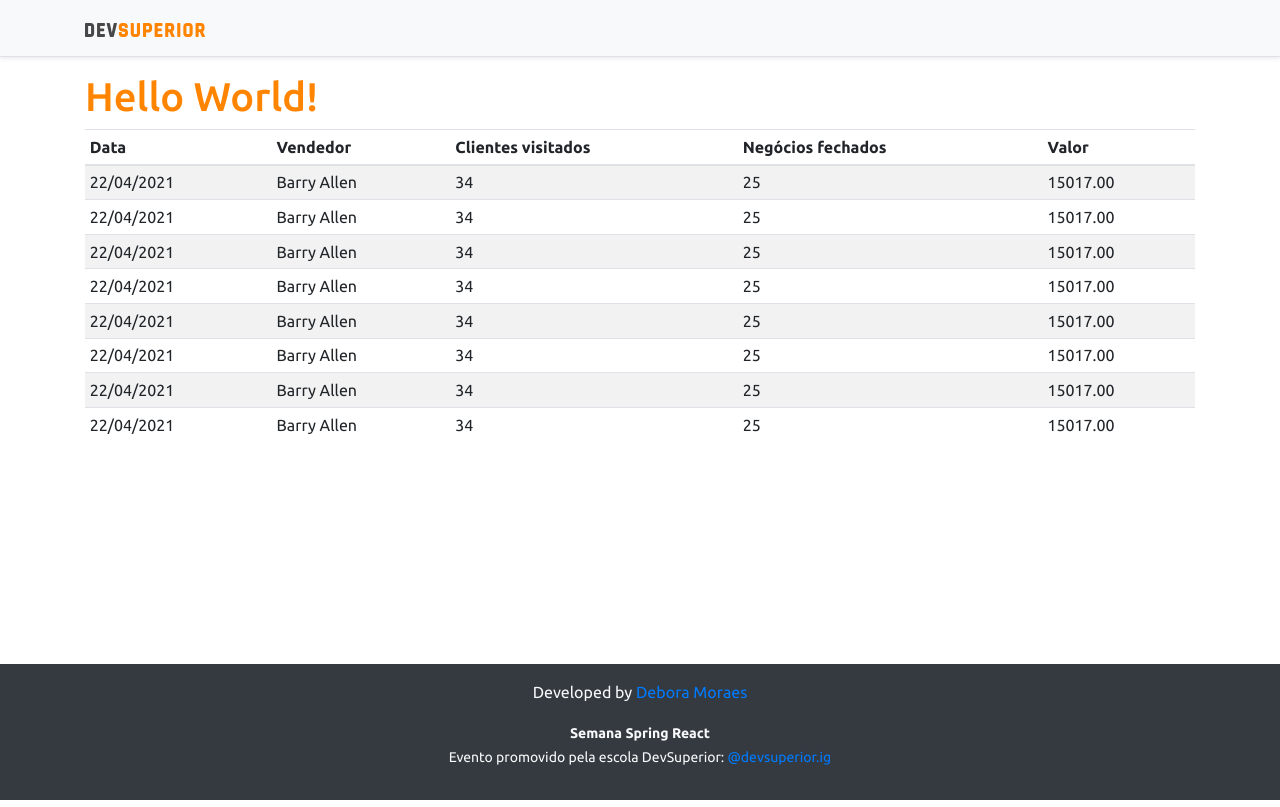
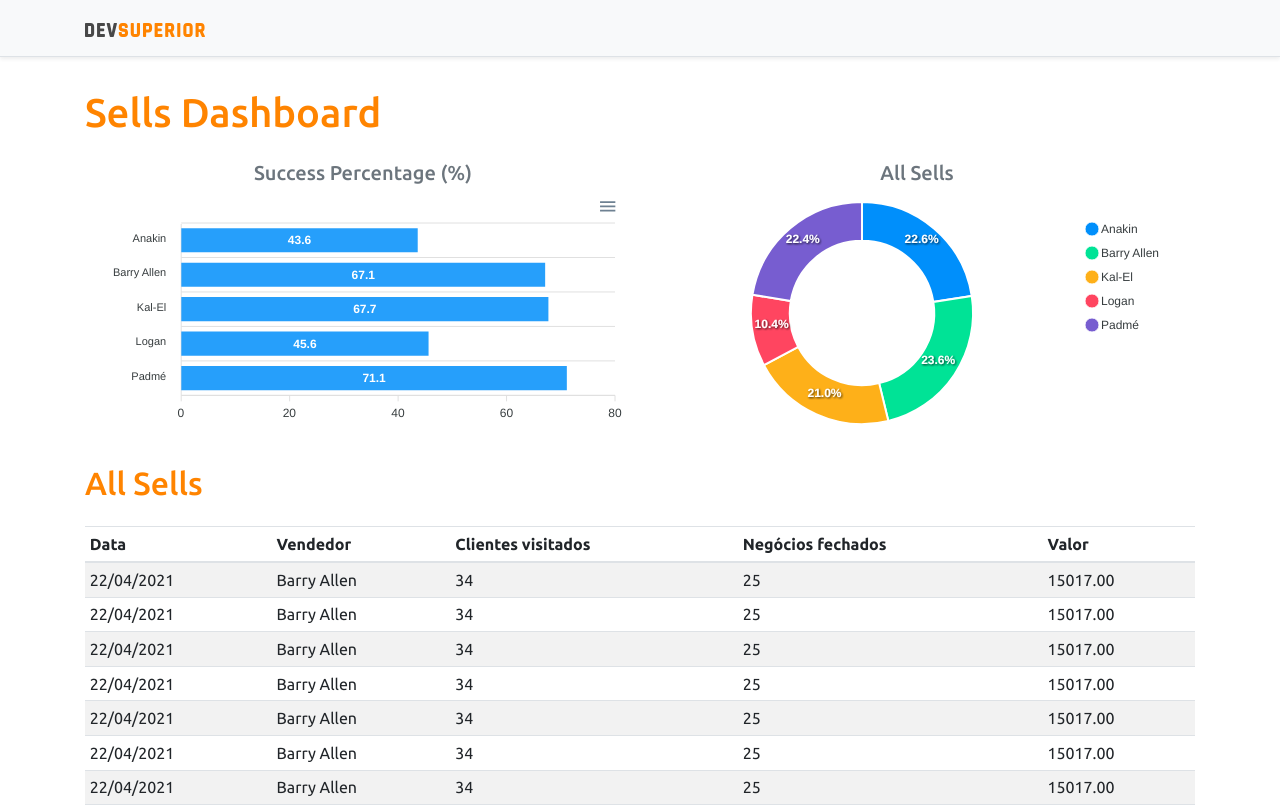
Before and after one commit to DeboraMoraes/projeto-sds3, a React (Create React App) app in the folder frontend/: page / in a window 1280 px wide. Shown: the top 807 px of the page. Built offline with nearby package versions, Linux system fonts and the light colour scheme.

Commit message:
Static Charts

```diff
--- a/frontend/package.json
+++ b/frontend/package.json
@@ -12,10 +12,12 @@
     "@types/node": "^12.0.0",
     "@types/react": "^17.0.0",
     "@types/react-dom": "^17.0.0",
+    "apexcharts": "^3.26.1",
     "bootstrap": "^4.6.0",
     "jquery": "1.9.1",
     "popper.js": "1.16.1",
     "react": "^17.0.2",
+    "react-apexcharts": "^1.3.9",
     "react-dom": "^17.0.2",
     "react-scripts": "4.0.3",
     "typescript": "^4.1.2",
--- a/frontend/src/App.tsx
+++ b/frontend/src/App.tsx
@@ -1,13 +1,31 @@
 import Footer from "components/Footer";
 import NavBar from "components/NavBar";
 import DataTable from "components/DataTable";
+import BarChart from "components/BarChart";
+import DonutChart from "components/DonutChart";
 
 function App() {
   return (
     <>
       <NavBar />
       <div className="container">
-        <h1 className="text-primary">Hello World!</h1>
+        <h1 className="text-primary py-3">Sells Dashboard</h1>
+
+        <div className="row px-3">
+          <div className="col-sm-6">
+            <h5 className="text-center text-secondary">Success Percentage (%)</h5>
+            <BarChart />
+          </div>
+          <div className="col-sm-6">
+            <h5 className="text-center text-secondary">All Sells</h5>
+            <DonutChart />
+          </div>
+        </div>
+
+        <div className="py-3">
+          <h2 className="text-primary">All Sells</h2>
+
+        </div>
 
         <DataTable />
       </div>
--- /dev/null
+++ b/frontend/src/components/BarChart/index.tsx
@@ -0,0 +1,34 @@
+import Chart from 'react-apexcharts';
+
+const BarChart = () => {
+    const options = {
+        plotOptions: {
+            bar: {
+                horizontal: true,
+            }
+        },
+    };
+
+    const mockData = {
+        labels: {
+            categories: ['Anakin', 'Barry Allen', 'Kal-El', 'Logan', 'Padmé']
+        },
+        series: [
+            {
+                name: "% Sucesso",
+                data: [43.6, 67.1, 67.7, 45.6, 71.1]
+            }
+        ]
+    };
+
+    return (
+      <Chart
+        options={{ ...options, xaxis: mockData.labels}}
+        series={mockData.series}
+        type="bar"
+        height="240"
+      />
+    );
+  };
+
+  export default BarChart;
--- /dev/null
+++ b/frontend/src/components/DonutChart/index.tsx
@@ -0,0 +1,25 @@
+import Chart from 'react-apexcharts';
+
+const DonutChart = () => {
+    const mockData = {
+        series: [477138, 499928, 444867, 220426, 473088],
+        labels: ['Anakin', 'Barry Allen', 'Kal-El', 'Logan', 'Padmé']
+    }
+
+    const options = {
+        legend: {
+            show: true
+        }
+    }
+
+    return (
+      <Chart
+        options={{ ...options, labels: mockData.labels}}
+        series={mockData.series}
+        type="donut"
+        height="240"
+      />
+    );
+  };
+
+  export default DonutChart;
```
Also changed, not shown: 1 other file (tests, documents, lock files or other folders).
